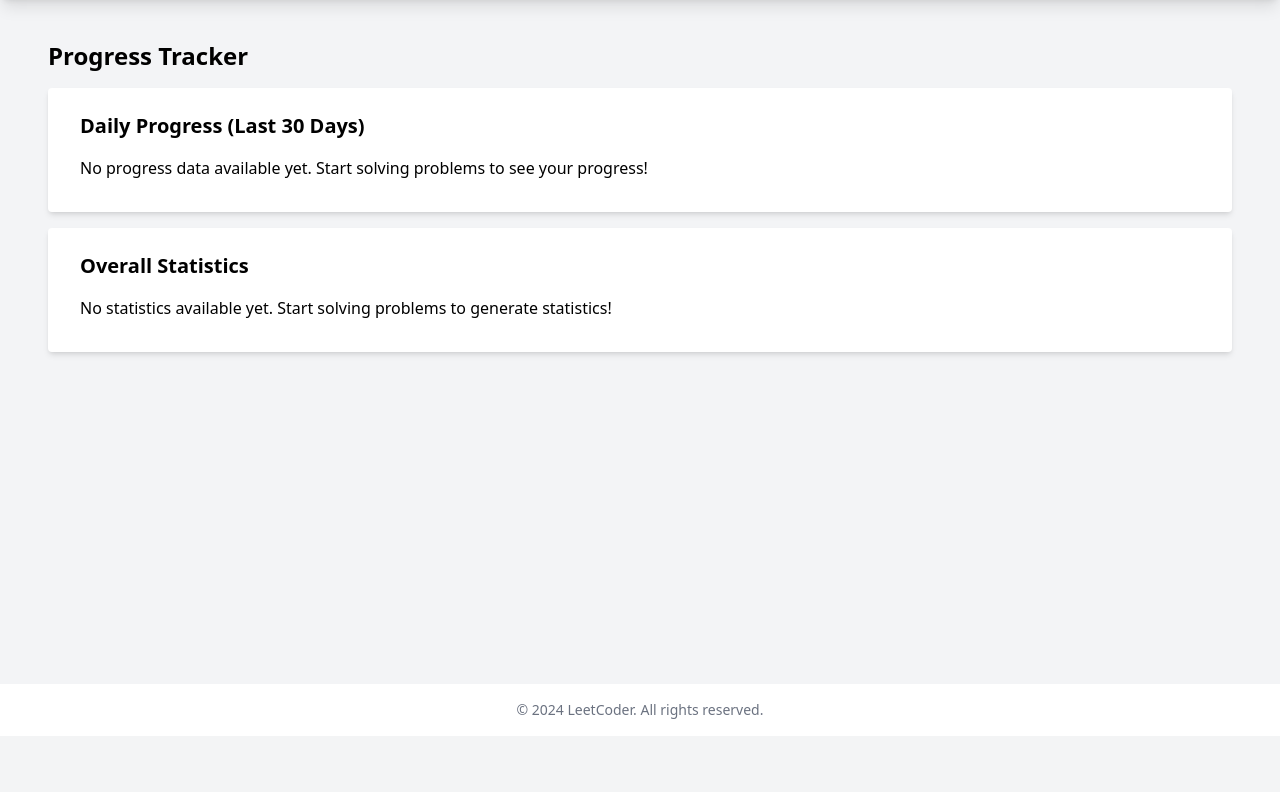
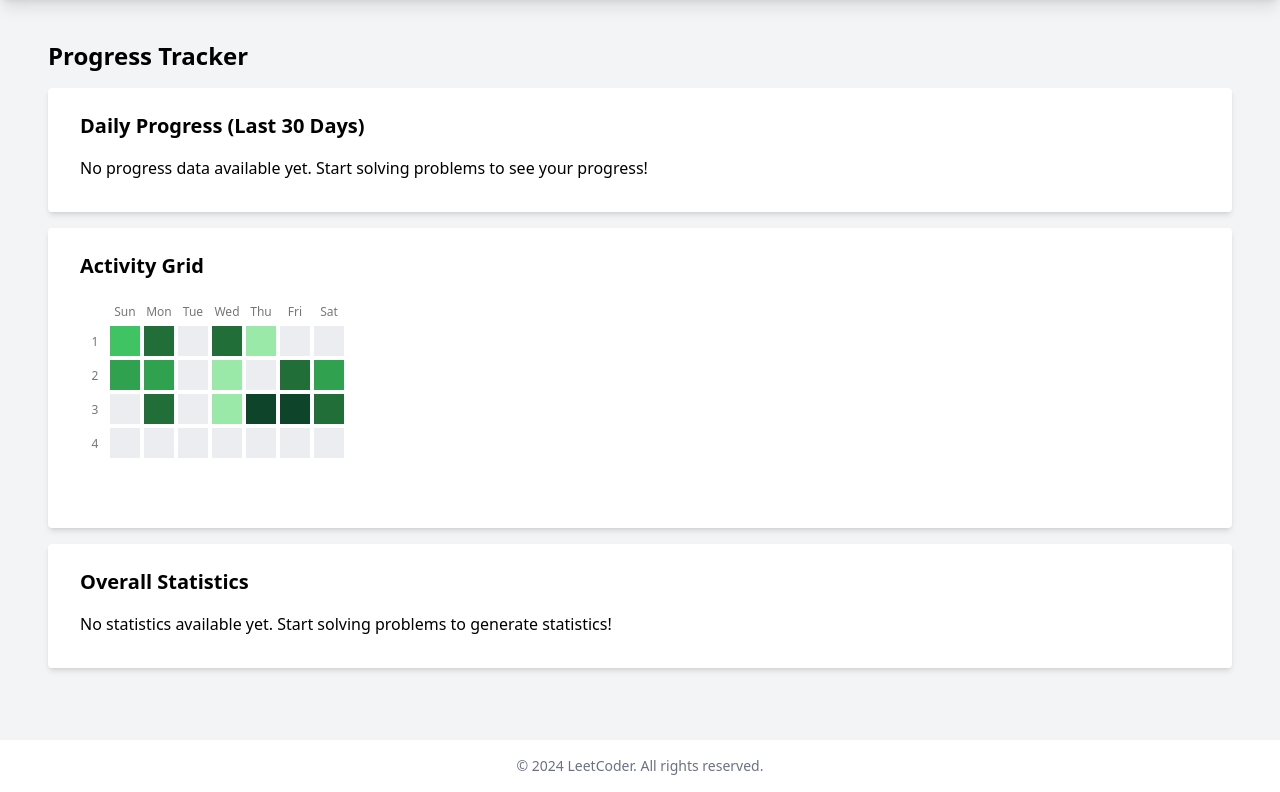
Before and after one commit to faisals/228939, a Flask app: page /progress in a window 1280 px wide. Shown: the part 64-856 px from the top of the page. Before the commit the page ends 783 px from the top, so only its background shows below. Run offline with Flask 3, Linux system fonts and the light colour scheme; data that the repository does not hold is empty; some libraries are stand-ins or nearby versions.

Commit message:
something ?

```diff
--- a/app.py
+++ b/app.py
@@ -67,6 +67,16 @@ def index():
                            completed_problems=completed_problems,
                            total_worked=total_worked,
                            total_completed=total_completed)
+
+@app.route('/activity_grid_data')
+def activity_grid_data():
+    try:
+        data = problem_manager.get_activity_grid_data()
+        print("Sending activity grid data:", data)  # Debug print
+        return jsonify(data)
+    except Exception as e:
+        print(f"Error in activity_grid_data route: {e}")
+        return jsonify({"error": str(e)}), 500
 
 @app.route('/add_problem', methods=['GET', 'POST'])
 def add_problem():
--- a/problem_manager.py
+++ b/problem_manager.py
@@ -1,12 +1,62 @@
 import sqlite3
 from sqlite3 import Error
-from datetime import datetime, date
+from datetime import datetime, date, timedelta
 import logging
+import random
 
 
 class ProblemManager:
     def __init__(self, db_file):
         self.db_file = db_file
+
+    def get_activity_grid_data(self):
+        conn = self.create_connection()
+        if conn is not None:
+            try:
+                cursor = conn.cursor()
+                end_date = datetime.now().date()
+                start_date = end_date - timedelta(days=28)  # 4 weeks
+
+                query = '''
+                    SELECT DATE(timestamp) as date, COUNT(*) as count
+                    FROM attempts
+                    WHERE DATE(timestamp) BETWEEN ? AND ?
+                    GROUP BY DATE(timestamp)
+                    ORDER BY DATE(timestamp)
+                '''
+
+                print(f"Executing query: {query}")
+                print(f"With parameters: {start_date.isoformat()}, {end_date.isoformat()}")
+
+                cursor.execute(query, (start_date.isoformat(), end_date.isoformat()))
+
+                results = cursor.fetchall()
+                print(f"Query results: {results}")
+
+                # Create a dict with all dates initialized to 0
+                all_dates = {(start_date + timedelta(days=i)).isoformat(): 0 for i in range(29)}
+
+                # Update the dict with actual counts
+                for date_str, count in results:
+                    all_dates[date_str] = count
+
+                print("Processed data before sample generation:", all_dates)
+
+                # If no data found, generate sample data
+                if all(count == 0 for count in all_dates.values()):
+                    for date in all_dates.keys():
+                        all_dates[date] = random.randint(0, 5)
+                    print("Generated sample data")
+                else:
+                    print("Using real data")
+
+                print("Final activity grid data:", all_dates)
+                return all_dates
+            except Error as e:
+                print(f"Error fetching activity grid data: {e}")
+            finally:
+                conn.close()
+        return {}
 
     def create_connection(self):
         conn = None
--- a/templates/progress.html
+++ b/templates/progress.html
@@ -29,6 +29,14 @@
         {% endif %}
     </div>
 
+    <!-- Activity Grid -->
+    <div class="bg-white shadow-md rounded px-8 pt-6 pb-8 mb-4">
+        <h2 class="text-xl font-bold mb-4">Activity Grid</h2>
+        <div id="activity-grid" class="overflow-x-auto">
+            <!-- SVG will be inserted here -->
+        </div>
+    </div>
+
     <div class="bg-white shadow-md rounded px-8 pt-6 pb-8 mb-4">
         <h2 class="text-xl font-bold mb-4">Overall Statistics</h2>
         {% if daily_progress %}
@@ -40,4 +48,91 @@
         {% endif %}
     </div>
 </div>
-{% endblock %}
+
+
+<script>
+    document.addEventListener('DOMContentLoaded', function() {
+        fetch('/activity_grid_data')
+            .then(response => response.json())
+            .then(data => createActivityGrid(data));
+    });
+
+    function createActivityGrid(data) {
+        console.log("Activity Grid Data:", data);
+        const svg = document.createElementNS("http://www.w3.org/2000/svg", "svg");
+        svg.setAttribute("width", "600");
+        svg.setAttribute("height", "200");
+
+        const cellSize = 30;
+        const cellSpacing = 4;
+        const weekLabelWidth = 30;
+        const dayLabelHeight = 30;
+
+        // Add day labels (columns)
+        const dayLabels = ['Sun', 'Mon', 'Tue', 'Wed', 'Thu', 'Fri', 'Sat'];
+        dayLabels.forEach((label, index) => {
+            const text = document.createElementNS("http://www.w3.org/2000/svg", "text");
+            text.setAttribute("x", weekLabelWidth + index * (cellSize + cellSpacing) + cellSize / 2);
+            text.setAttribute("y", dayLabelHeight / 2);
+            text.setAttribute("font-size", "12");
+            text.setAttribute("fill", "#767676");
+            text.setAttribute("text-anchor", "middle");
+            text.setAttribute("dominant-baseline", "central");
+            text.textContent = label;
+            svg.appendChild(text);
+        });
+
+        // Add week labels (rows)
+        for (let week = 0; week < 4; week++) {
+            const text = document.createElementNS("http://www.w3.org/2000/svg", "text");
+            text.setAttribute("x", weekLabelWidth / 2);
+            text.setAttribute("y", dayLabelHeight + week * (cellSize + cellSpacing) + cellSize / 2);
+            text.setAttribute("font-size", "12");
+            text.setAttribute("fill", "#767676");
+            text.setAttribute("text-anchor", "middle");
+            text.setAttribute("dominant-baseline", "central");
+            text.textContent = week + 1;
+            svg.appendChild(text);
+        }
+
+        // Add activity cells
+        const today = new Date();
+        for (let week = 0; week < 4; week++) {
+            for (let day = 0; day < 7; day++) {
+                const date = new Date(today);
+                date.setDate(date.getDate() - (21 - (week * 7 + day)));
+                const dateString = date.toISOString().split('T')[0];
+
+                const rect = document.createElementNS("http://www.w3.org/2000/svg", "rect");
+                rect.setAttribute("width", cellSize);
+                rect.setAttribute("height", cellSize);
+                rect.setAttribute("x", weekLabelWidth + day * (cellSize + cellSpacing));
+                rect.setAttribute("y", dayLabelHeight + week * (cellSize + cellSpacing));
+
+                const count = data[dateString] || 0;
+                const color = getColor(count);
+                rect.setAttribute("fill", color);
+
+                // Add title for tooltip
+                const title = document.createElementNS("http://www.w3.org/2000/svg", "title");
+                title.textContent = `${dateString}: ${count} completed`;
+                rect.appendChild(title);
+
+                svg.appendChild(rect);
+            }
+        }
+
+        document.getElementById('activity-grid').appendChild(svg);
+    }
+
+    function getColor(count) {
+    if (count === 0) return "#ebedf0";
+    if (count < 1) return "#f0fff4";  // Very light green for any non-zero value less than 1
+    if (count < 2) return "#9be9a8";
+    if (count < 3) return "#40c463";
+    if (count < 4) return "#30a14e";
+    if (count < 5) return "#216e39";
+    return "#0e4429"; // for count 5 or more
+    }
+    </script>
+    {% endblock %}
```
